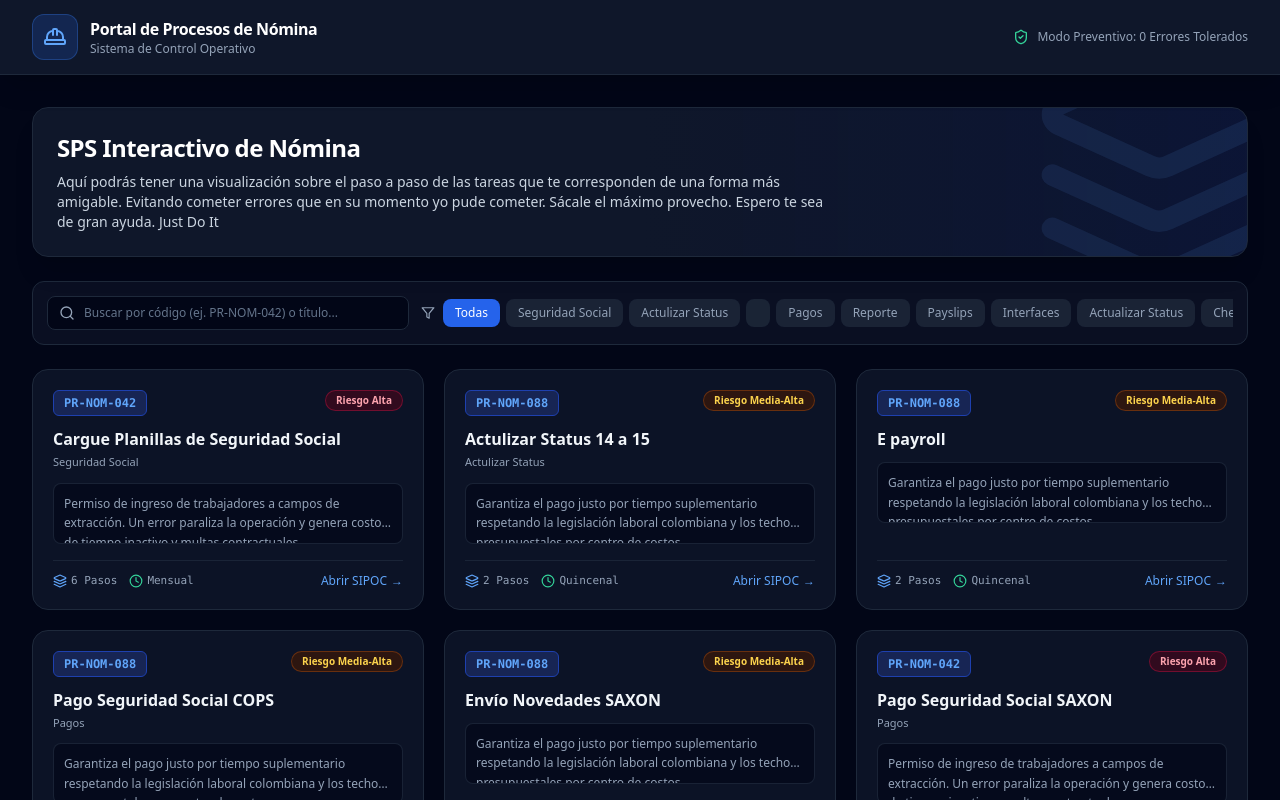
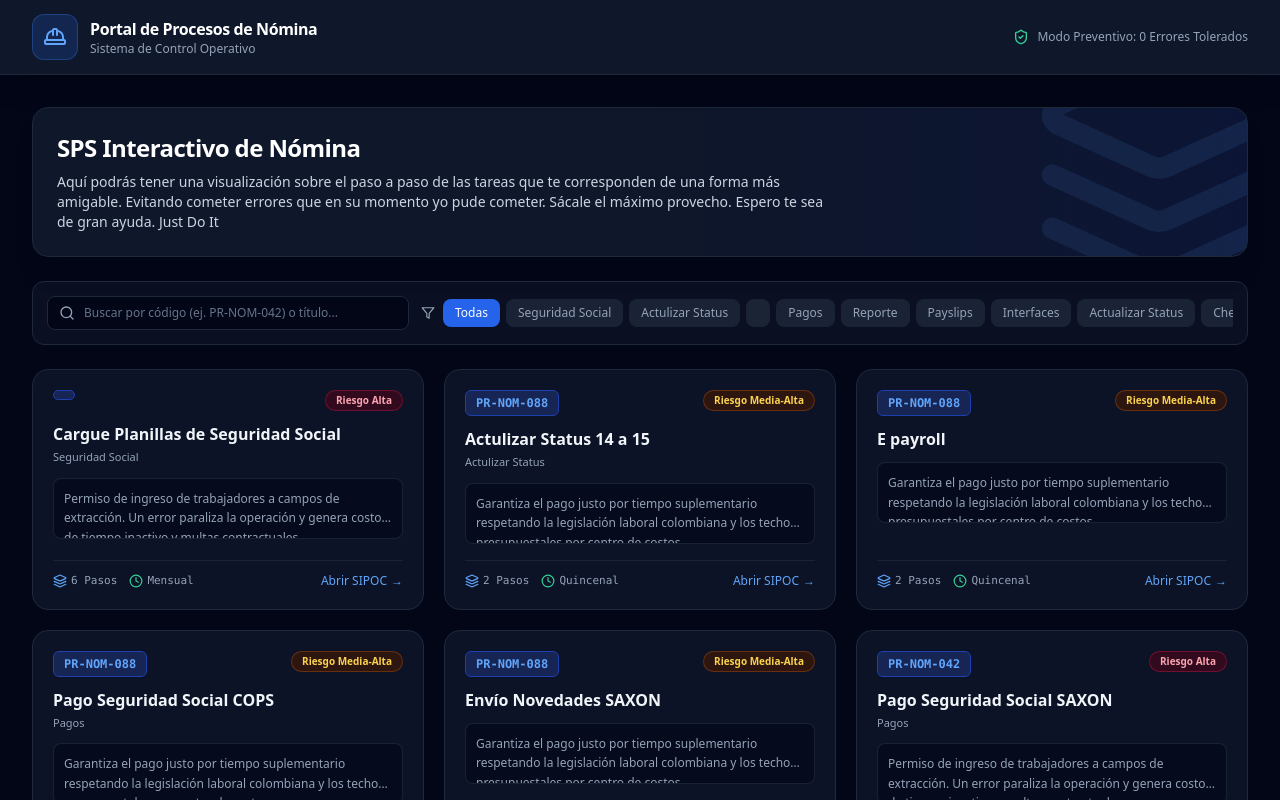
Before and after one commit to Nikol-GG/SPS-INTERACTIVO, a React (Vite) app: page / in a window 1280 px wide. Shown: the top 800 px of the page. Built offline with nearby package versions, Linux system fonts and the light colour scheme.

Commit message:
Update App.jsx

```diff
--- a/src/App.jsx
+++ b/src/App.jsx
@@ -11,8 +11,6 @@ import {
 const tasksCatalog = [
   //TAREA 1
   {
-    id: 'pr-nom-042',
-    code: "PR-NOM-042",
     title: "Cargue Planillas de Seguridad Social",
     category: "Seguridad Social",
     version: "v2026.1",
```
